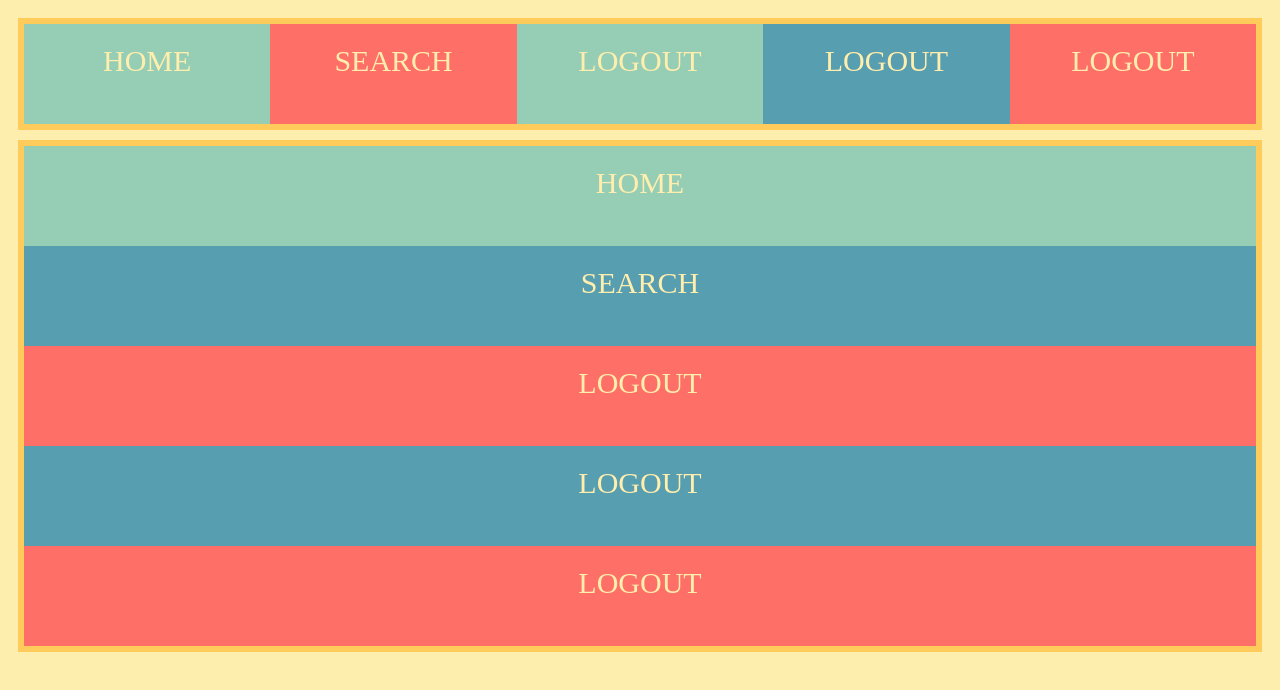
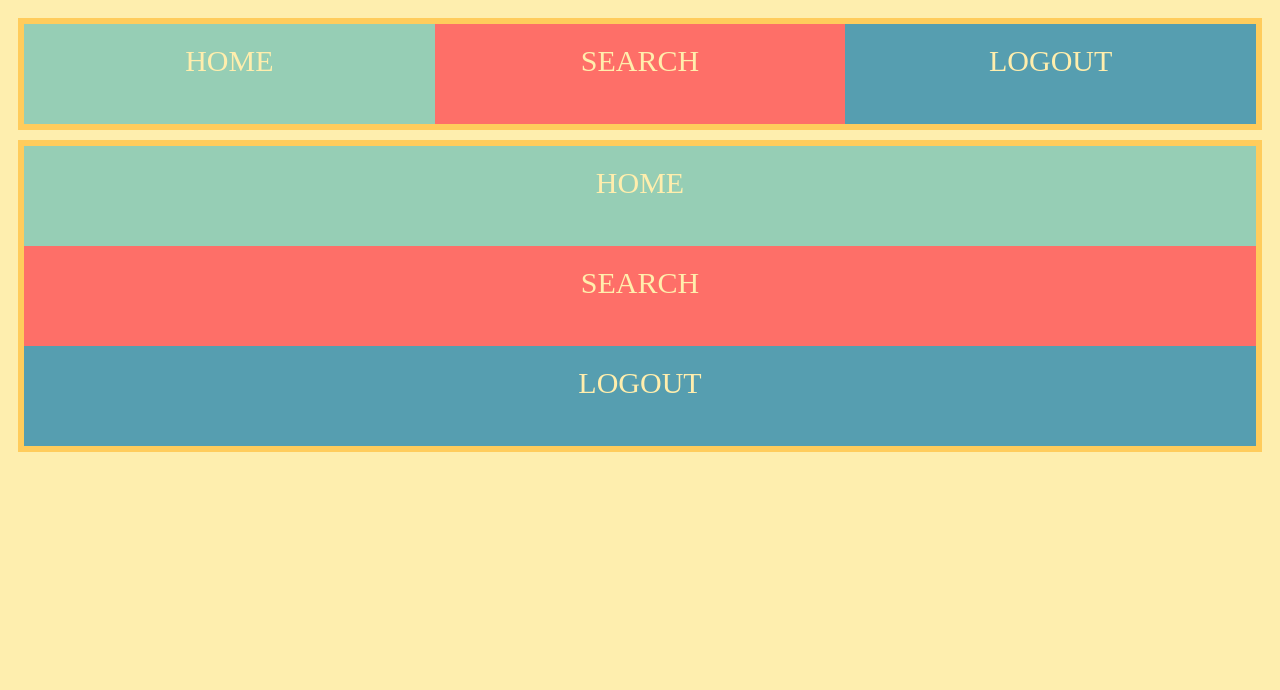
Before and after one commit to shecodessk/test, a plain HTML site: page index.html in a window 1280 px wide. Drawn offline with Linux system fonts and the light colour scheme.

Commit message:
Clarify class names

```diff
--- a/index.html
+++ b/index.html
@@ -12,16 +12,12 @@
       <div class="box--1">HOME</div>
       <div class="box--2">SEARCH</div>
       <div class="box--3">LOGOUT</div>
-      <div class="box--4">LOGOUT</div>
-      <div class="box--5">LOGOUT</div>
     </section>
 
-    <section class="box-2">
-      <div class="box1">HOME</div>
-      <div class="box2">SEARCH</div>
-      <div class="box3">LOGOUT</div>
-      <div class="box4">LOGOUT</div>
-      <div class="box5">LOGOUT</div>
+    <section class="box1">
+      <div class="box-1">HOME</div>
+      <div class="box-2">SEARCH</div>
+      <div class="box-3">LOGOUT</div>
     </section>
   </body>
 </html>
--- a/style.css
+++ b/style.css
@@ -8,11 +8,11 @@ html{
   margin: 10px;
 }
 .box{
+  display: flex;
   border: 6px solid #FFCC5C;
-  display: flex;
   margin-bottom: 10px;
 }
-.box--2, .box--5,.box--3, .box--1,.box--4{
+.box--1, .box--2,.box--3{
   font-size: 30px;
   text-align: center;
   padding:20px;
@@ -20,22 +20,23 @@ html{
   flex: 1;
 }
 
-.box--2, .box--5, .box2, .box3, .box4, .box5{
+.box--2, .box-2{
   background-color: rgb(254, 111, 104);
 }
-.box--1, .box1, .box--3{
+.box--1,.box-1{
   background-color: rgb(150, 206, 181);
 }
-.box--4, .box2, .box4{
+.box-3, .box--3{
   background-color: #569eb0;
 }
 
-.box-2{
+.box1{
   display: flex;
   border: 6px solid #FFCC5C;
   flex-direction: column;
+  margin-bottom: 10px;
 }
-.box1, .box2, .box3, .box4, .box5{
+.box-1, .box-2, .box-3{
   font-size: 30px;
   text-align: center;
   padding:20px;
```
